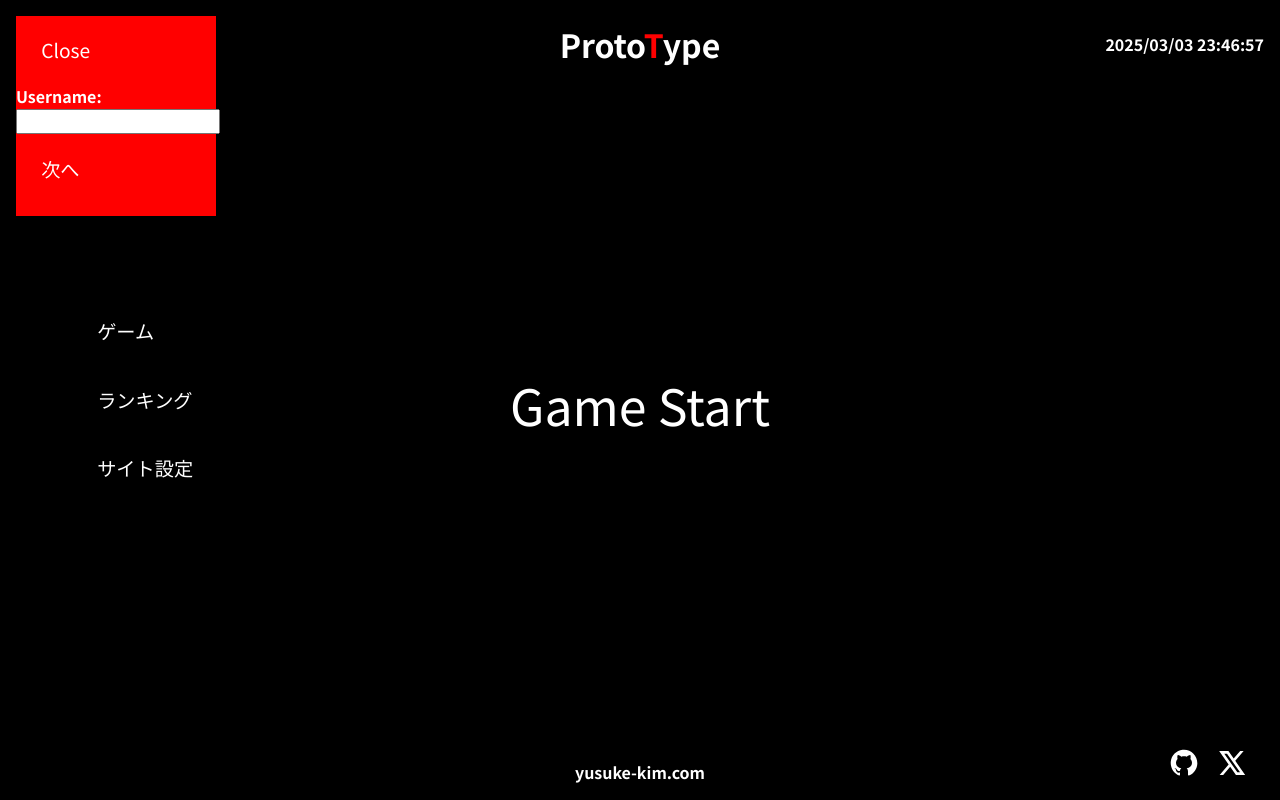
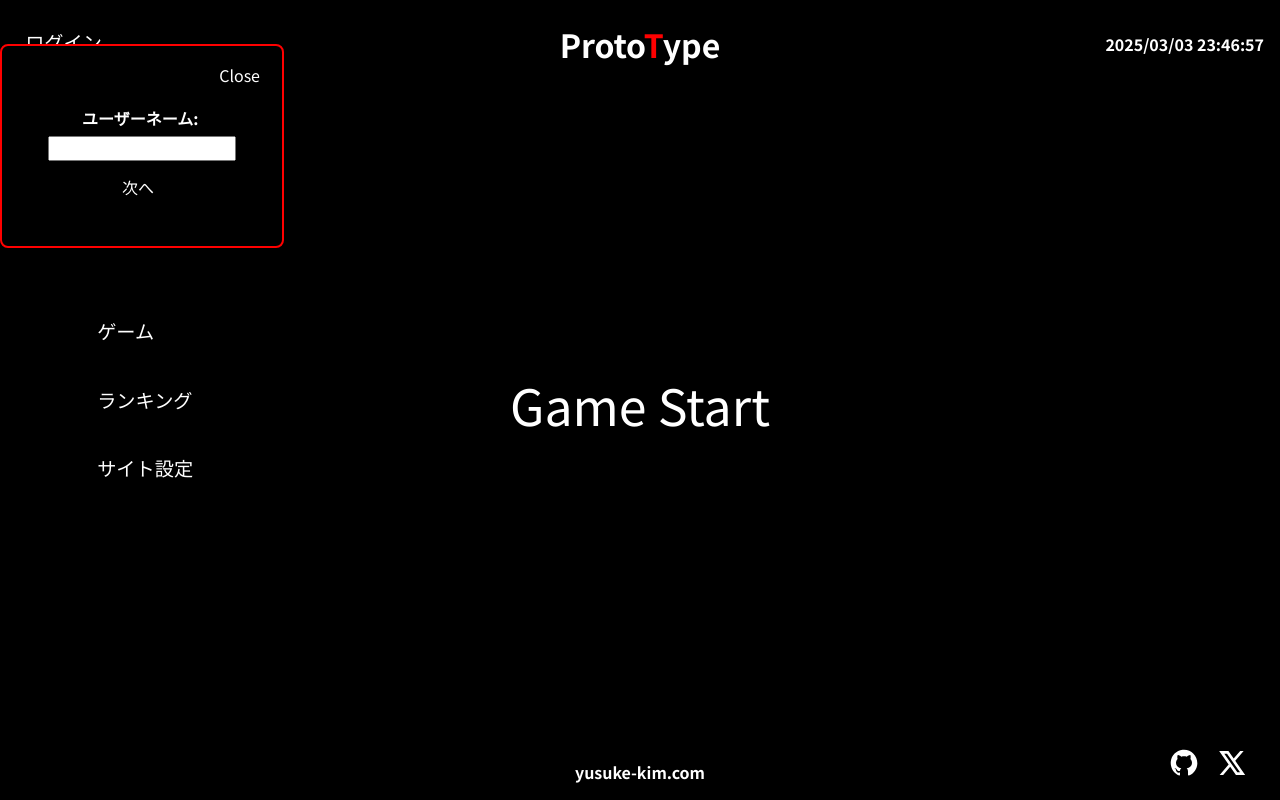
Before and after one commit to rebuildup/ProtoType, a React (Vite) app: page / in a window 1280 px wide. Both pictures are taken after a click on the button "ログイン". Built offline with nearby package versions, Linux system fonts and the light colour scheme; a web font is replaced by a local one.

Commit message:
Update: adjust z-index for tab buttons; enhance player panel layout and styling; improve user feedback messages in login and registration process

```diff
--- a/src/components/001_Tab.tsx
+++ b/src/components/001_Tab.tsx
@@ -7,14 +7,20 @@ interface TabProps {
 const Tab: React.FC<TabProps> = ({ onTabChange }) => {
   return (
     <div className="tab" style={{ zIndex: 2 }}>
-      <button onClick={() => onTabChange("Game")}>ゲーム</button>
+      <button style={{ zIndex: 1 }} onClick={() => onTabChange("Game")}>
+        ゲーム
+      </button>
       {/*
       <br />
       <button onClick={() => onTabChange("PlayRecord")}>プレイ記録</button>*/}
       <br />
-      <button onClick={() => onTabChange("Ranking")}>ランキング</button>
+      <button style={{ zIndex: 1 }} onClick={() => onTabChange("Ranking")}>
+        ランキング
+      </button>
       <br />
-      <button onClick={() => onTabChange("Setting")}>サイト設定</button>
+      <button style={{ zIndex: 1 }} onClick={() => onTabChange("Setting")}>
+        サイト設定
+      </button>
     </div>
   );
 };
--- a/src/components/014_LoggedInPlayer.tsx
+++ b/src/components/014_LoggedInPlayer.tsx
@@ -4,7 +4,7 @@ import { settings, updateSetting } from "../SiteInterface";
 async function checkUserExists(username: string) {
   console.log(username);
 
-  return true;
+  return false;
 }
 
 const PlayerProfilePanel: React.FC = () => {
@@ -72,50 +72,175 @@ const PlayerProfilePanel: React.FC = () => {
         onClick={togglePanel}
         style={{ zIndex: 2 }}
       >
-        {settings.user.isLoggedin ? settings.user.name : "ログイン"}
+        {settings.user.isLoggedin ? "you : " + settings.user.name : "ログイン"}
       </button>
       {isPanelVisible && (
         <div className="player-panel" style={{ zIndex: 4 }}>
-          <button onClick={closePanel}>Close</button>
+          <button
+            onClick={closePanel}
+            className="close-btn"
+            style={{ position: "absolute", right: 0, fontSize: "16px" }}
+          >
+            Close
+          </button>
+
           {settings.user.isLoggedin ? (
             <div>
-              <div>{settings.user.name}</div>
-              <button onClick={handleLogout}>Logout</button>
+              <div
+                style={{
+                  position: "absolute",
+                  top: "40%",
+                  left: "50%",
+                  transform: "translate(-50%, -50%)",
+                  fontSize: "12px",
+                }}
+              >
+                ユーザーネーム
+              </div>
+              <div
+                style={{
+                  position: "absolute",
+                  top: "50%",
+                  left: "50%",
+                  transform: "translate(-50%, -50%)",
+                  fontSize: "24px",
+                }}
+              >
+                {settings.user.name}
+              </div>
+              <button
+                onClick={handleLogout}
+                style={{
+                  position: "absolute",
+                  bottom: "26px",
+                  left: "80px",
+                  fontSize: "16px",
+                }}
+              >
+                ログアウト
+              </button>
             </div>
           ) : (
             <div>
               {step === 1 && (
                 <div>
                   <div>
-                    <label htmlFor="username">Username:</label>
+                    <label
+                      htmlFor="username"
+                      style={{
+                        position: "absolute",
+                        top: "60px",
+                        left: "80px",
+                        fontSize: "16px",
+                      }}
+                    >
+                      ユーザーネーム:
+                    </label>
                     <input
                       id="username"
                       type="text"
                       value={username}
                       onChange={(e) => setUsername(e.target.value)}
+                      style={{
+                        position: "absolute",
+                        width: "180px",
+                        top: "90px",
+                        left: "46px",
+                      }}
                     />
                   </div>
-                  <button onClick={handleUsernameNext}>次へ</button>
+                  <button
+                    onClick={handleUsernameNext}
+                    style={{
+                      position: "absolute",
+                      bottom: "30px",
+                      left: "98px",
+                      fontSize: "16px",
+                    }}
+                  >
+                    次へ
+                  </button>
                 </div>
               )}
               {step === 2 && (
                 <div>
                   {userExists === false && (
-                    <div>ユーザーが存在しませんでした。</div>
+                    <div>
+                      <div
+                        style={{
+                          position: "absolute",
+                          top: "30px",
+                          left: "46px",
+                          fontSize: "8px",
+                        }}
+                      >
+                        ユーザーが見つかりませんでした。
+                        <br />
+                        パスワードを入力してユーザーを登録します
+                      </div>
+                      <div
+                        style={{
+                          position: "absolute",
+                          bottom: "56px",
+                          left: "20px",
+                          fontSize: "8px",
+                        }}
+                      >
+                        ※セキュリティの確保が出来ていません
+                        <br />
+                        他のサイトで使用したパスワードは絶対に使用しないでください
+                      </div>
+                    </div>
                   )}
                   <div>
-                    <label htmlFor="password">Password:</label>
+                    <label
+                      htmlFor="password"
+                      style={{
+                        position: "absolute",
+                        top: "60px",
+                        left: "98px",
+                        fontSize: "16px",
+                      }}
+                    >
+                      パスワード
+                    </label>
                     <input
                       id="password"
                       type="password"
                       value={password}
                       onChange={(e) => setPassword(e.target.value)}
+                      style={{
+                        position: "absolute",
+                        width: "180px",
+                        top: "90px",
+                        left: "46px",
+                      }}
                     />
                   </div>
                   {userExists ? (
-                    <button onClick={handleLogin}>ログイン</button>
+                    <button
+                      onClick={handleLogin}
+                      style={{
+                        position: "absolute",
+                        bottom: "30px",
+                        left: "82px",
+                        fontSize: "16px",
+                      }}
+                    >
+                      ログイン
+                    </button>
                   ) : (
-                    <button onClick={handleRegister}>登録</button>
+                    <button
+                      onClick={handleRegister}
+                      style={{
+                        position: "absolute",
+                        bottom: "10px",
+                        left: "98px",
+                        fontSize: "16px",
+                      }}
+                    >
+                      登録
+                    </button>
                   )}
                 </div>
               )}
--- a/src/styles/002_header.css
+++ b/src/styles/002_header.css
@@ -24,16 +24,20 @@
 }
 .player-card {
   position: fixed;
-  top: 2em;
+  top: 1.4em;
   left: 1em;
   margin: 0;
 }
 
 .player-panel {
-  width: 200px;
+  width: 280px;
   height: 200px;
   position: fixed;
+  /*
   top: 1em;
   left: 1em;
-  background-color: var(--MainAccent);
+  */
+  background-color: var(--MainBG);
+  border: solid 2px var(--MainAccent);
+  border-radius: 8px;
 }
```
